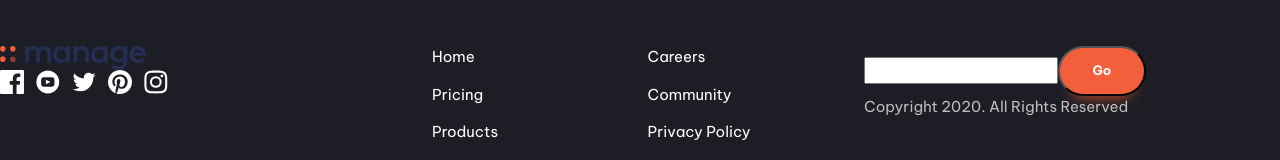
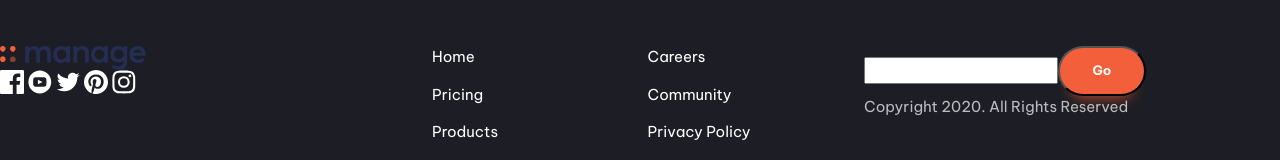
Before and after one commit to Ramaruva/Responsive_Design_Project, a website built with Vite: page ResponsiveDesign/index.html in a window 1280 px wide. Shown: the part 1955-2115 px from the top of the page. Built offline with nearby package versions, Linux system fonts and the light colour scheme.

Commit message:
samm change

```diff
--- a/ResponsiveDesign/style.css
+++ b/ResponsiveDesign/style.css
@@ -270,7 +270,7 @@ p[data-width="wide"] {
 
 .social-list{
    display: flex;
-   gap: var(--size-300);
+   gap: var(--size-100);
 }
 
 .social-icon{
```
